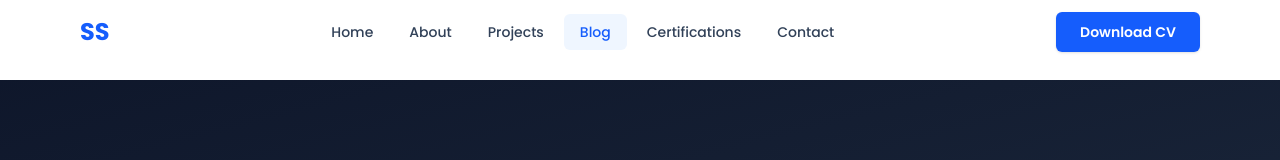
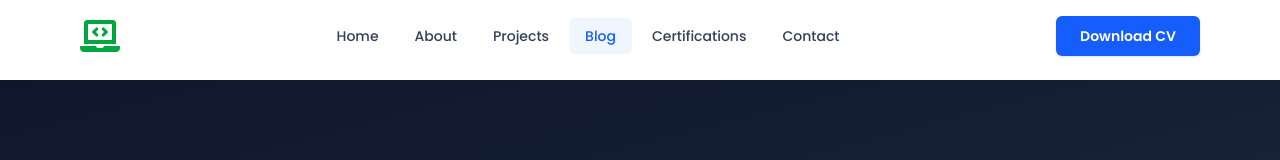
Before and after one commit to Sahaswari/my-portfolio-website, a React (Vite) app: page /blog in a window 1280 px wide. Shown: the top 160 px of the page. Built offline with nearby package versions, Linux system fonts and the light colour scheme.

Commit message:
feat: update Header component with new icon and improve color variables in global styles

```diff
--- a/src/components/Header.tsx
+++ b/src/components/Header.tsx
@@ -1,6 +1,6 @@
 import { useState, useEffect } from "react";
 import { Link, useLocation } from "react-router-dom";
-import { FaBars, FaTimes } from "react-icons/fa";
+import { FaBars, FaTimes, FaLaptopCode } from "react-icons/fa";
 
 export default function Header() {
   const [isScrolled, setIsScrolled] = useState(false);
@@ -48,8 +48,10 @@ export default function Header() {
           <Link
             to="/"
             className="text-2xl font-bold text-slate-900 hover:text-blue-600 transition-colors duration-200"
+            aria-label="Home"
           >
-            <span className="text-blue-600">SS</span>
+              <FaLaptopCode className="text-green-600 w-10 h-10" aria-hidden="true" />
+            {/* <span className="text-blue-600">SS</span> */}
           </Link>
 
           {/* Desktop Navigation */}
--- a/src/styles/globals.css
+++ b/src/styles/globals.css
@@ -4,8 +4,8 @@
 @layer base {
   :root {
     /* Primary Colors */
-    --primary-blue: #2563eb;
-    --primary-dark: #3459d2;
+    --primary-blue: #0fd215;
+    --primary-dark: #0fd215;
     --light-blue: #60a5fa;
     --sky-blue: #e0f2fe;
 
@@ -23,7 +23,7 @@
     --gray-light: #f1f5f9;
 
     /* Gradients */
-    --gradient-primary: linear-gradient(135deg, #2563eb 0%, #1e40af 100%);
+    --gradient-primary: linear-gradient(135deg, #0fd215 0%, #1e40af 100%);
     --gradient-accent: linear-gradient(135deg, #60a5fa 0%, #2563eb 100%);
     --gradient-success: linear-gradient(135deg, #10b981 0%, #059669 100%);
   }
```
